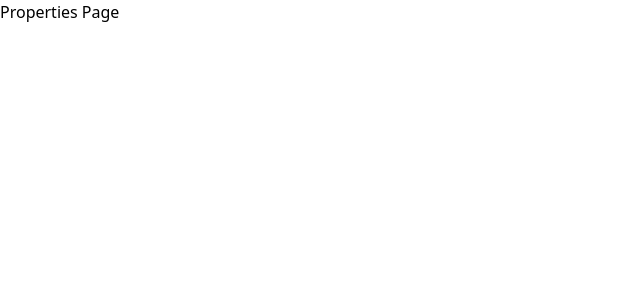
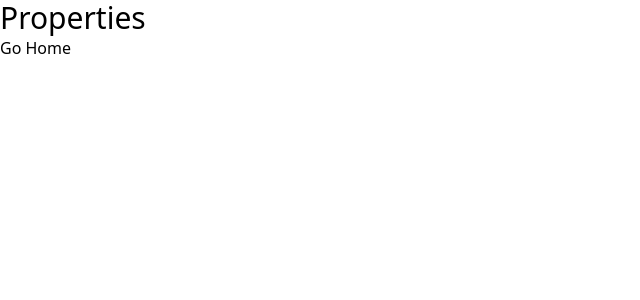
Before and after one commit to UmitVice/life-world, a Next.js app: page /properties in a window 1280 px wide. Shown: the top 300 px of the page, without its empty margins (0-640 px from the left). Built offline with nearby package versions, Linux system fonts and the light colour scheme.

Commit message:
Add Link to properties page for go to home

```diff
--- a/app/properties/page.tsx
+++ b/app/properties/page.tsx
@@ -1,6 +1,11 @@
+import Link from 'next/link';
+
 const PropertiesPage = () => {
     return (
-      <div>Properties Page</div>
+      <div>
+        <h1 className='text-3xl'>Properties</h1>
+        <Link href='/'>Go Home</Link>
+      </div>
     )
 }
 
```
